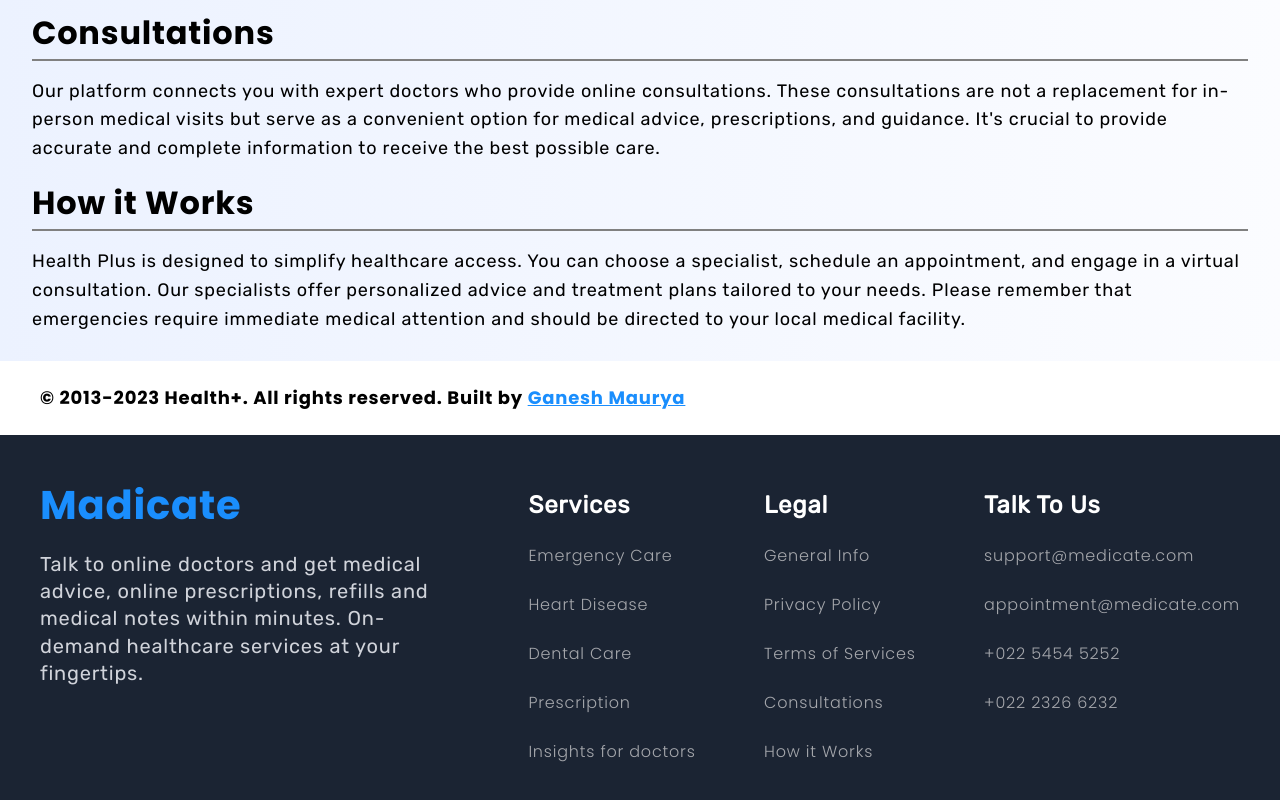
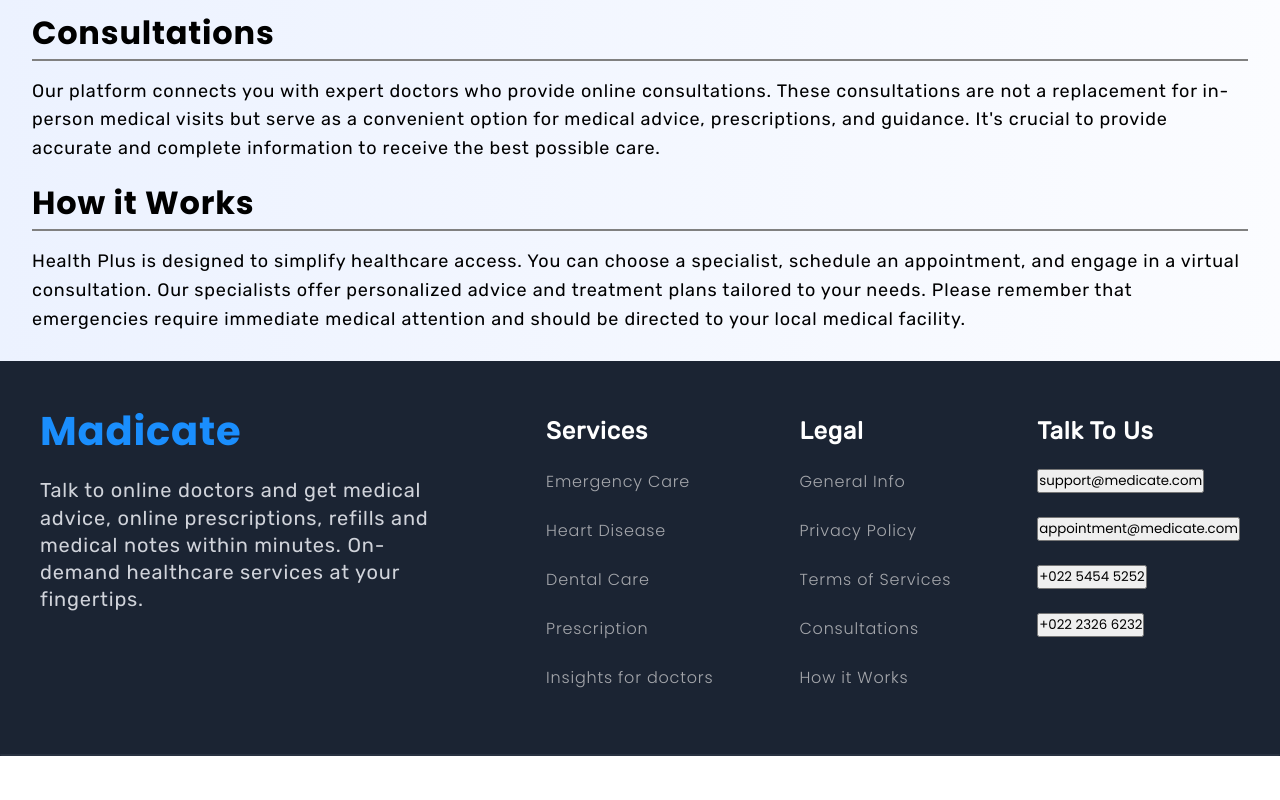
Before and after one commit to DhillonSanjay/medicate, a React (Create React App) app: page /Health-Plus/legal in a window 1280 px wide. Shown: the part 553-1353 px from the top of the page. After the commit the page ends 1309 px from the top, so only its background shows below. Built offline with nearby package versions, Linux system fonts and the light colour scheme.

Commit message:
Fix invalid anchor links

```diff
--- a/src/Components/Footer.js
+++ b/src/Components/Footer.js
@@ -68,18 +68,18 @@ function Footer() {
           <p className="ft-list-title">Talk To Us</p>
           <ul className="ft-list-items">
             <li>
-              <a >support@medicate.com</a>
+              <button >support@medicate.com</button>
             </li>
             <li>
-              <a >
+              <button >
                 appointment@medicate.com
-              </a>
+              </button>
             </li>
             <li>
-              <a >+022 5454 5252</a>
+              <button >+022 5454 5252</button>
             </li>
             <li>
-              <a>+022 2326 6232</a>
+              <button>+022 2326 6232</button>
             </li>
           </ul>
         </div>
--- a/src/Components/LegalDocs.js
+++ b/src/Components/LegalDocs.js
@@ -55,19 +55,7 @@ function LegalDocs() {
         </p>
       </div>
 
-      <div className="legal-footer">
-        <p>
-          © 2013-2023 Health+. All rights reserved. Built by{" "}
-          <a
-            href="https://github.com/Alkaison"
-            target="_blank"
-            rel="noreferrer"
-            style={{ color: "#1A8EFD" }}
-          >
-            Ganesh Maurya
-          </a>
-        </p>
-      </div>
+
     </div>
   );
 }
--- a/src/Pages/AboutUs.js
+++ b/src/Pages/AboutUs.js
@@ -78,7 +78,7 @@ function AboutUs() {
           undoubtable source.
         </p>
 
-        <a className="callNow">Call Now</a>
+        <button className="callNow">Call Now</button>
       </div>
       <Footer />
     </>
```
